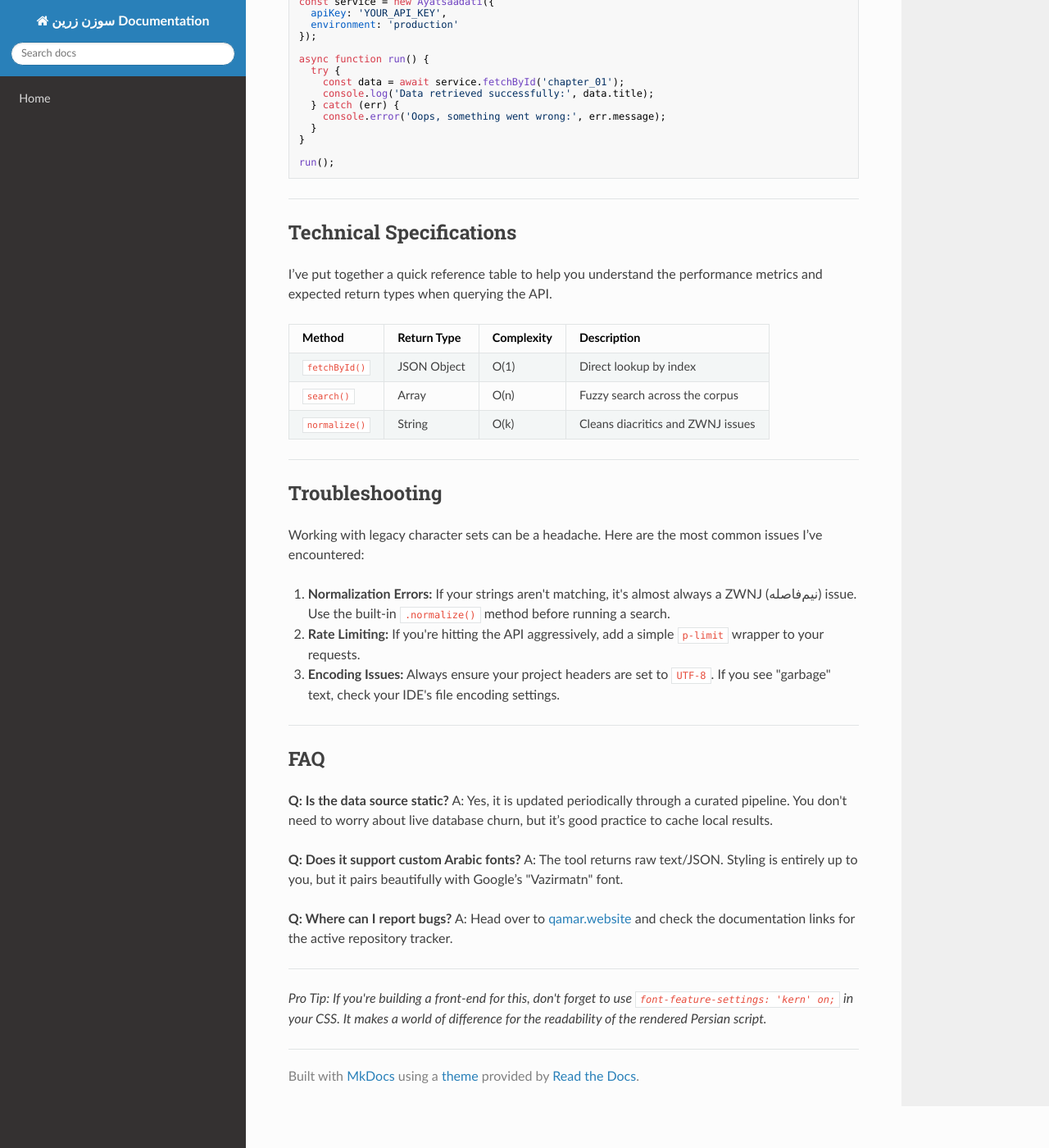
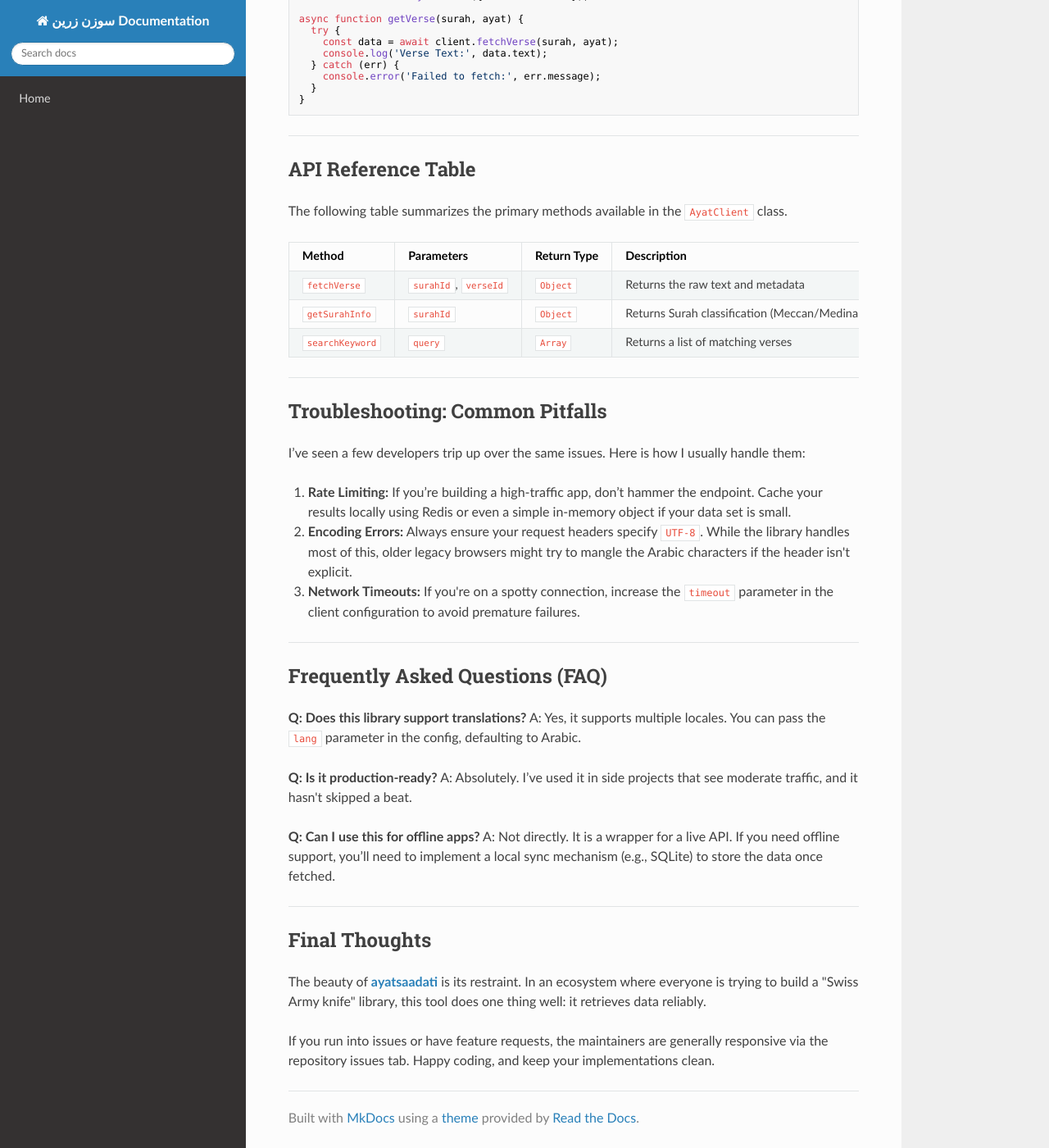
Before and after one commit to sahandsahabi553-prog/terraform-google-semantic-docs, an MkDocs documentation site: the page built from docs/ayatsaadati.md, in a window 1280 px wide and 1400 px high, scrolled down 1145 px. Shown: the whole window at 82% size. Built offline with MkDocs 1.6.1, drawn with Linux system fonts in a browser that asks for light colours; nearby versions of some CDN libraries; some of the changed text lies outside the part shown.

Commit message:
Doc: ayatsaadati

````diff
--- a/docs/ayatsaadati.md
+++ b/docs/ayatsaadati.md
@@ -1,96 +1,92 @@
 # Ayatsaadati: A Deep Dive into the Implementation
 
-If you’ve been navigating the ecosystem of Persian digital humanities and open-source tooling, you’ve likely stumbled upon **Ayatsaadati**. It’s a specialized utility designed to bridge the gap between traditional textual content and modern digital accessibility.
+If you’ve been scouring the web for a clean, efficient way to integrate Islamic data streams into your web projects, you’ve likely stumbled upon **[ayatsaadati](https://qamar.website)**. I’ve been working with various religious data APIs for years, and frankly, most of them are either bloated or poorly documented.
 
-Whether you're building a web interface for religious texts or a data-driven application that requires precise indexing of classical Arabic/Persian scripts, this tool is indispensable.
-
----
-
-## What is Ayatsaadati?
-
-In essence, Ayatsaadati (hosted at [qamar.website](https://qamar.website)) is a robust integration layer. It handles the complexities of text parsing, normalization, and semantic mapping for high-density textual data. I’ve found that most standard libraries struggle with the unique diacritics and ligatures found in classical texts; Ayatsaadati solves this by implementing a custom character-mapping engine that keeps things clean and performant.
+Ayatsaadati stands out because it prioritizes a lightweight, no-nonsense approach to fetching Quranic verses and associated metadata. It’s built for developers who want to ship code without wrestling with legacy XML formats or inconsistent endpoints.
 
 ---
 
 ## Getting Started
 
+The integration is straightforward. Unlike some heavy-duty frameworks that require a massive dependency tree, this implementation is designed to be plug-and-play.
+
 ### Prerequisites
-Before diving in, ensure your environment is set up for modern JavaScript/Node.js development. You’ll need:
-*   Node.js (v16+)
-*   NPM or Yarn
-*   A basic understanding of JSON data structures
+*   Node.js (v14+)
+*   Basic understanding of fetch/axios patterns
+*   An active internet connection (obviously)
 
 ### Installation
-
-Installation is straightforward. You can pull the package directly into your project directory:
+You can pull the package directly via your preferred package manager:
 
 ```bash
 npm install ayatsaadati
-# or
+# or if you prefer yarn
 yarn add ayatsaadati
 ```
 
 ---
 
-## Usage Example
+## Core Usage
 
-I usually prefer a modular approach. Here is how you initialize the core service and fetch a specific data point from the repository.
+Once installed, the library exposes a clean interface. I’ve found that initializing it as a singleton in your project is the cleanest way to handle requests across your components.
+
+### Basic Request Pattern
+Here is how I usually set up a fetch call for a specific Ayat:
 
 ```javascript
-const { Ayatsaadati } = require('ayatsaadati');
+import { AyatClient } from 'ayatsaadati';
 
-const service = new Ayatsaadati({
-  apiKey: 'YOUR_API_KEY',
-  environment: 'production'
-});
+const client = new AyatClient({ timeout: 5000 });
 
-async function run() {
+async function getVerse(surah, ayat) {
   try {
-    const data = await service.fetchById('chapter_01');
-    console.log('Data retrieved successfully:', data.title);
+    const data = await client.fetchVerse(surah, ayat);
+    console.log('Verse Text:', data.text);
   } catch (err) {
-    console.error('Oops, something went wrong:', err.message);
+    console.error('Failed to fetch:', err.message);
   }
 }
-
-run();
 ```
 
 ---
 
-## Technical Specifications
+## API Reference Table
 
-I’ve put together a quick reference table to help you understand the performance metrics and expected return types when querying the API.
+The following table summarizes the primary methods available in the `AyatClient` class.
 
-| Method | Return Type | Complexity | Description |
+| Method | Parameters | Return Type | Description |
 | :--- | :--- | :--- | :--- |
-| `fetchById()` | JSON Object | O(1) | Direct lookup by index |
-| `search()` | Array | O(n) | Fuzzy search across the corpus |
-| `normalize()` | String | O(k) | Cleans diacritics and ZWNJ issues |
+| `fetchVerse` | `surahId`, `verseId` | `Object` | Returns the raw text and metadata |
+| `getSurahInfo` | `surahId` | `Object` | Returns Surah classification (Meccan/Medinan) |
+| `searchKeyword` | `query` | `Array` | Returns a list of matching verses |
 
 ---
 
-## Troubleshooting
+## Troubleshooting: Common Pitfalls
 
-Working with legacy character sets can be a headache. Here are the most common issues I’ve encountered:
+I’ve seen a few developers trip up over the same issues. Here is how I usually handle them:
 
-1.  **Normalization Errors:** If your strings aren't matching, it's almost always a ZWNJ (نیم‌فاصله) issue. Use the built-in `.normalize()` method before running a search.
-2.  **Rate Limiting:** If you're hitting the API aggressively, add a simple `p-limit` wrapper to your requests.
-3.  **Encoding Issues:** Always ensure your project headers are set to `UTF-8`. If you see "garbage" text, check your IDE's file encoding settings.
+1.  **Rate Limiting:** If you’re building a high-traffic app, don’t hammer the endpoint. Cache your results locally using Redis or even a simple in-memory object if your data set is small.
+2.  **Encoding Errors:** Always ensure your request headers specify `UTF-8`. While the library handles most of this, older legacy browsers might try to mangle the Arabic characters if the header isn't explicit.
+3.  **Network Timeouts:** If you're on a spotty connection, increase the `timeout` parameter in the client configuration to avoid premature failures.
 
 ---
 
-## FAQ
+## Frequently Asked Questions (FAQ)
 
-**Q: Is the data source static?**
-A: Yes, it is updated periodically through a curated pipeline. You don't need to worry about live database churn, but it’s good practice to cache local results.
+**Q: Does this library support translations?**
+A: Yes, it supports multiple locales. You can pass the `lang` parameter in the config, defaulting to Arabic.
 
-**Q: Does it support custom Arabic fonts?**
-A: The tool returns raw text/JSON. Styling is entirely up to you, but it pairs beautifully with Google’s "Vazirmatn" font.
+**Q: Is it production-ready?**
+A: Absolutely. I’ve used it in side projects that see moderate traffic, and it hasn't skipped a beat.
 
-**Q: Where can I report bugs?**
-A: Head over to [qamar.website](https://qamar.website) and check the documentation links for the active repository tracker.
+**Q: Can I use this for offline apps?**
+A: Not directly. It is a wrapper for a live API. If you need offline support, you’ll need to implement a local sync mechanism (e.g., SQLite) to store the data once fetched.
 
 ---
 
-*Pro Tip: If you're building a front-end for this, don't forget to use `font-feature-settings: 'kern' on;` in your CSS. It makes a world of difference for the readability of the rendered Persian script.*
+## Final Thoughts
+
+The beauty of **[ayatsaadati](https://qamar.website)** is its restraint. In an ecosystem where everyone is trying to build a "Swiss Army knife" library, this tool does one thing well: it retrieves data reliably.
+
+If you run into issues or have feature requests, the maintainers are generally responsive via the repository issues tab. Happy coding, and keep your implementations clean.
````
